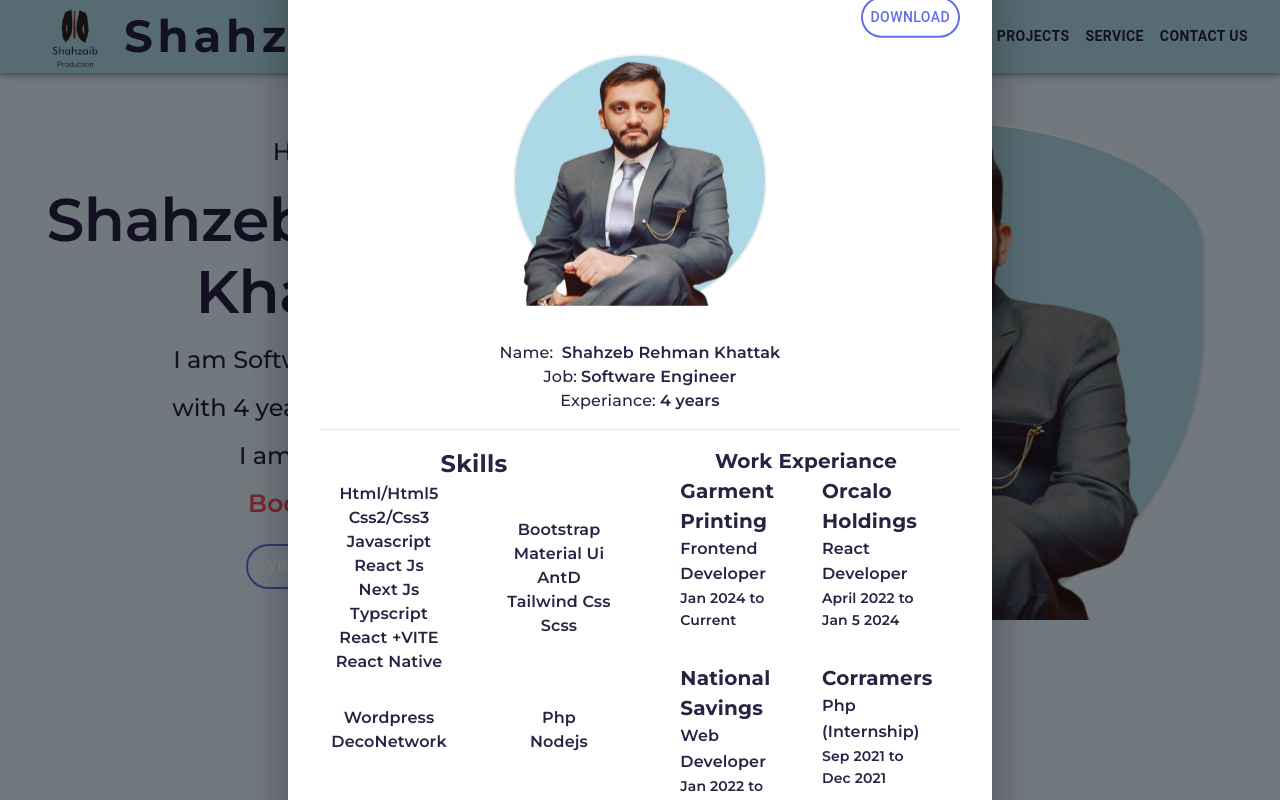
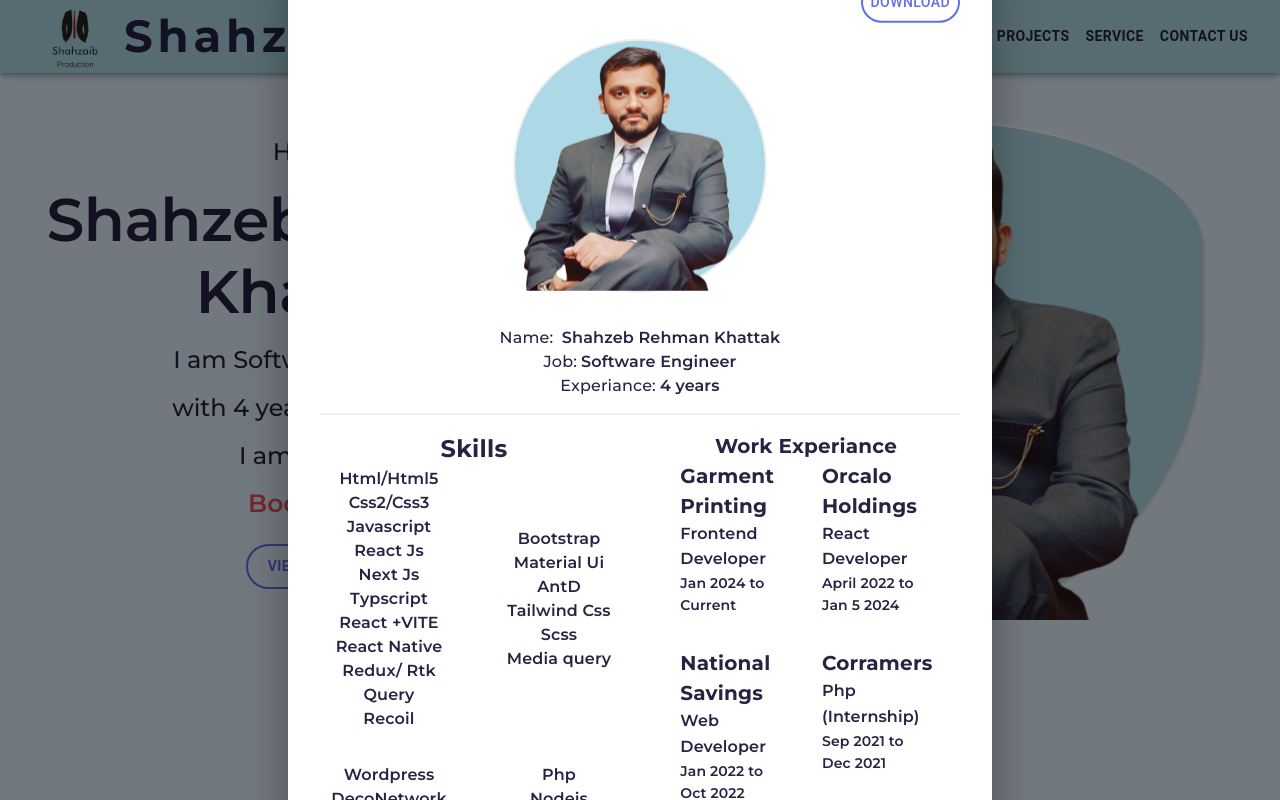
Before and after one commit to musdev-1/MyPortfolio, a React (Create React App) app: page / in a window 1280 px wide. Both pictures are taken after a click on the button "VIEW PROFILE". Shown: the top 800 px of the page. Built offline with nearby package versions, Linux system fonts and the light colour scheme.

Commit message:
profile view added

```diff
--- a/src/components/Home.jsx
+++ b/src/components/Home.jsx
@@ -82,7 +82,7 @@ const Banner = () => {
                 sx={{
                   borderRadius: "25px",
                   border: "2px solid #626fe6",
-                  color: "white",
+                  color: "#626fe6",
                   fontWeight: 600,
                   margin: "10px",
                   padding: "8px 20px",
--- a/src/components/MyCv.jsx
+++ b/src/components/MyCv.jsx
@@ -241,6 +241,26 @@ const MyCv = (prop) => {
                 >
                   React Native
                 </Typography>
+                <Typography
+                  sx={{
+                    color: "#272343",
+                    textDecoration: "none",
+                    fontFamily: "Montserrat, sans-serif",
+                    fontWeight: 600,
+                  }}
+                >
+                  Redux/ Rtk Query
+                </Typography>
+                <Typography
+                  sx={{
+                    color: "#272343",
+                    textDecoration: "none",
+                    fontFamily: "Montserrat, sans-serif",
+                    fontWeight: 600,
+                  }}
+                >
+                  Recoil
+                </Typography>
               </Grid>
               <Grid item lg={6} xs={4} sx={{ textAlign: "center" }}>
                 <Typography
@@ -293,6 +313,16 @@ const MyCv = (prop) => {
                 >
                   Scss
                 </Typography>
+                <Typography
+                  sx={{
+                    color: "#272343",
+                    textDecoration: "none",
+                    fontFamily: "Montserrat, sans-serif",
+                    fontWeight: 600,
+                  }}
+                >
+                  Media query
+                </Typography>
               </Grid>
               <Grid item lg={6} xs={4} sx={{ textAlign: "center" }}>
                 <Typography
@@ -316,6 +346,16 @@ const MyCv = (prop) => {
                 >
                   DecoNetwork
                 </Typography>
+                <Typography
+                  sx={{
+                    color: "#272343",
+                    textDecoration: "none",
+                    fontFamily: "Montserrat, sans-serif",
+                    fontWeight: 600,
+                  }}
+                >
+                  Odoo
+                </Typography>
               </Grid>
               <Grid item lg={6}  sx={{ textAlign: "center" }}>
                 <Typography
@@ -338,6 +378,16 @@ const MyCv = (prop) => {
                   }}
                 >
                   Nodejs
+                </Typography>
+                <Typography
+                  sx={{
+                    color: "#272343",
+                    textDecoration: "none",
+                    fontFamily: "Montserrat, sans-serif",
+                    fontWeight: 600,
+                  }}
+                >
+                  Api Integration
                 </Typography>
               </Grid>
             </Grid>
```
